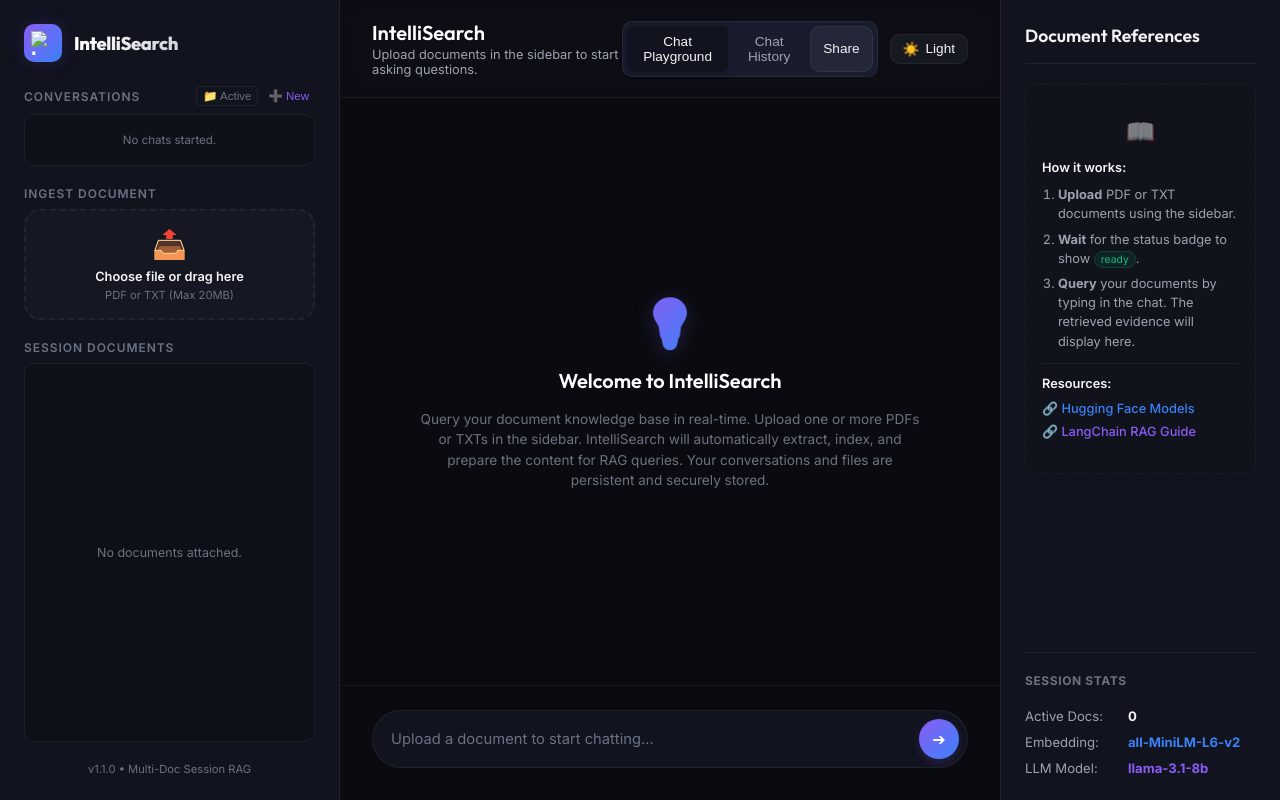
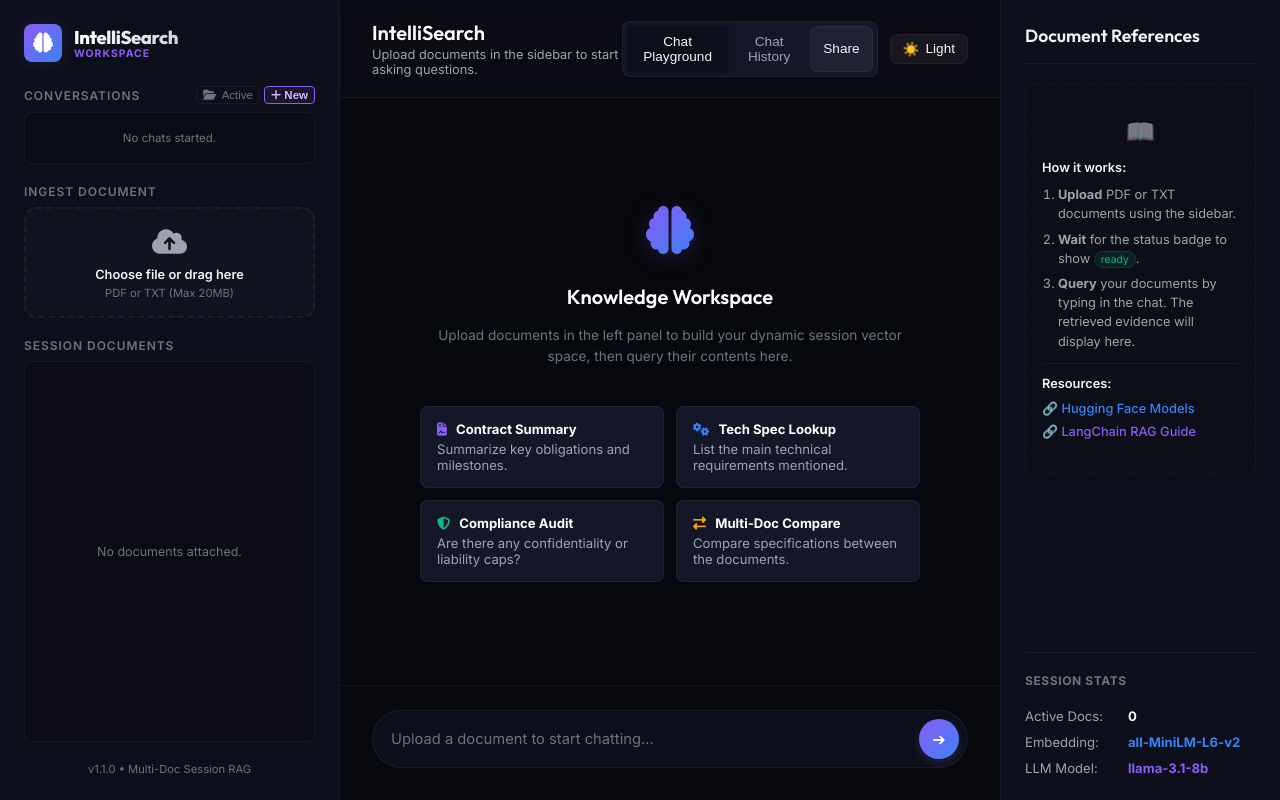
Before and after one commit to vermamanjesh159-netizen/rag-document-read, a plain HTML site: page app.html in a window 1280 px wide. Drawn offline with Linux system fonts and the light colour scheme; no server answers.

Commit message:
feat: upgrade RAG playground UI to be premium and product-oriented matching SaaS landing page

```diff
--- a/app.html
+++ b/app.html
@@ -3,31 +3,33 @@
 <head>
     <meta charset="UTF-8">
     <meta name="viewport" content="width=device-width, initial-scale=1.0">
-    <title>IntelliSearch</title>
+    <title>IntelliSearch — Workspace</title>
     <link rel="icon" type="image/png" href="/favicon.ico">
     <!-- Google Fonts -->
     <link rel="preconnect" href="https://fonts.googleapis.com">
     <link rel="preconnect" href="https://fonts.gstatic.com" crossorigin>
     <link href="https://fonts.googleapis.com/css2?family=Inter:wght@300;400;500;600;700&family=Outfit:wght@400;500;600;700;800&family=JetBrains+Mono:wght@400;500&display=swap" rel="stylesheet">
+    <!-- FontAwesome Icons -->
+    <link rel="stylesheet" href="https://cdnjs.cloudflare.com/ajax/libs/font-awesome/6.4.0/css/all.min.css">
     <style>
         :root {
-            --bg-primary: #0a0b10;
-            --bg-secondary: #11131e;
-            --bg-tertiary: #191c2d;
+            --bg-primary: #07080d;
+            --bg-secondary: #0d0f1a;
+            --bg-tertiary: #141727;
             --accent-purple: #8b5cf6;
-            --accent-purple-glow: rgba(139, 92, 246, 0.4);
+            --accent-purple-glow: rgba(139, 92, 246, 0.3);
             --accent-blue: #3b82f6;
-            --accent-blue-glow: rgba(59, 130, 246, 0.4);
+            --accent-blue-glow: rgba(59, 130, 246, 0.3);
             --accent-emerald: #10b981;
             --text-primary: #f3f4f6;
             --text-secondary: #9ca3af;
             --text-muted: #6b7280;
-            --border-color: rgba(255, 255, 255, 0.06);
-            --border-hover: rgba(255, 255, 255, 0.15);
-            --radius-lg: 16px;
-            --radius-md: 10px;
-            --radius-sm: 6px;
-            --shadow-glow: 0 0 20px rgba(139, 92, 246, 0.15);
+            --border-color: rgba(255, 255, 255, 0.05);
+            --border-hover: rgba(255, 255, 255, 0.12);
+            --radius-lg: 12px;
+            --radius-md: 8px;
+            --radius-sm: 4px;
+            --shadow-glow: 0 0 24px rgba(139, 92, 246, 0.15);
             --transition: all 0.25s cubic-bezier(0.4, 0, 0.2, 1);
         }
 
@@ -1450,10 +1452,11 @@
         <aside class="sidebar">
             <div class="logo-section">
                 <div class="logo-icon">
-                    <img src="/favicon.ico" alt="Logo" style="width: 24px; height: 24px; object-fit: contain;">
+                    <i class="fas fa-brain"></i>
                 </div>
                 <div class="logo-text">
                     <h1>IntelliSearch</h1>
+                    <span style="font-size: 0.65rem; color: var(--accent-purple); text-transform: uppercase; letter-spacing: 0.1em; font-weight: 700; display: block; margin-top: -2px;">Workspace</span>
                 </div>
             </div>
 
@@ -1463,9 +1466,11 @@
                     <span class="section-title" style="margin-bottom: 0;">Conversations</span>
                     <div style="display: flex; gap: 4px;">
                         <button id="btnToggleArchivedView" title="Toggle Active / Archived" style="background: none; border: 1px solid var(--border-color); color: var(--text-muted); cursor: pointer; font-size: 0.72rem; padding: 2px 6px; border-radius: 4px; transition: all 0.2s;">
-                            📁 Active
+                            <i class="fas fa-folder-open" style="margin-right: 3px;"></i> Active
                         </button>
-                        <button class="btn-new-session" id="btnNewSession" title="New Chat" style="font-size: 0.72rem; padding: 2px 6px;">➕ New</button>
+                        <button class="btn-new-session" id="btnNewSession" title="New Chat" style="font-size: 0.72rem; padding: 2px 6px; border: 1px solid var(--accent-purple); border-radius: 4px; background: rgba(139, 92, 246, 0.1); color: #d8b4fe; font-weight: 600;">
+                            <i class="fas fa-plus"></i> New
+                        </button>
                     </div>
                 </div>
                 <div id="sessionsList" style="overflow-y: auto; display: flex; flex-direction: column; gap: 6px; max-height: 160px; background: rgba(0,0,0,0.12); padding: 8px; border-radius: var(--radius-md); border: 1px solid var(--border-color);">
@@ -1478,7 +1483,7 @@
                 <span class="section-title">Ingest Document</span>
                 <div class="upload-card" id="dropzone">
                     <input type="file" id="fileInput" accept=".pdf,.txt">
-                    <div class="upload-icon">📤</div>
+                    <div class="upload-icon"><i class="fas fa-cloud-upload-alt"></i></div>
                     <div class="upload-title">Choose file or drag here</div>
                     <div class="upload-subtitle">PDF or TXT (Max 20MB)</div>
                     <div class="progress-bar-container" id="progressContainer">
@@ -1532,9 +1537,28 @@
                 <div class="pane active" id="chatPane">
                     <div class="chat-history" id="chatHistory">
                         <div class="empty-chat" id="emptyChat">
-                            <div class="empty-chat-icon">💡</div>
-                            <h3>Welcome to IntelliSearch</h3>
-                            <p>Query your document knowledge base in real-time. Upload one or more PDFs or TXTs in the sidebar. IntelliSearch will automatically extract, index, and prepare the content for RAG queries. Your conversations and files are persistent and securely stored.</p>
+                            <div class="empty-chat-icon" style="animation: pulse-glow 2s infinite ease-in-out; margin-bottom: 8px;"><i class="fas fa-brain"></i></div>
+                            <h3>Knowledge Workspace</h3>
+                            <p style="margin-bottom: 24px;">Upload documents in the left panel to build your dynamic session vector space, then query their contents here.</p>
+
+                            <div class="prompt-suggestions-grid" style="display: grid; grid-template-columns: repeat(2, 1fr); gap: 12px; width: 100%; max-width: 500px; text-align: left;">
+                                <div class="suggestion-card" onclick="useSuggestedPrompt('Summarize key obligations and milestones in this document.')" style="background-color: var(--bg-tertiary); border: 1px solid var(--border-color); padding: 14px 16px; border-radius: var(--radius-md); cursor: pointer; transition: var(--transition); font-size: 0.82rem; color: var(--text-secondary);">
+                                    <strong style="color: white; display: block; margin-bottom: 4px;"><i class="fas fa-file-contract" style="color: var(--accent-purple); margin-right: 6px;"></i> Contract Summary</strong>
+                                    Summarize key obligations and milestones.
+                                </div>
+                                <div class="suggestion-card" onclick="useSuggestedPrompt('List the main technical requirements mentioned.')" style="background-color: var(--bg-tertiary); border: 1px solid var(--border-color); padding: 14px 16px; border-radius: var(--radius-md); cursor: pointer; transition: var(--transition); font-size: 0.82rem; color: var(--text-secondary);">
+                                    <strong style="color: white; display: block; margin-bottom: 4px;"><i class="fas fa-cogs" style="color: var(--accent-blue); margin-right: 6px;"></i> Tech Spec Lookup</strong>
+                                    List the main technical requirements mentioned.
+                                </div>
+                                <div class="suggestion-card" onclick="useSuggestedPrompt('Are there any confidentiality or liability caps?')" style="background-color: var(--bg-tertiary); border: 1px solid var(--border-color); padding: 14px 16px; border-radius: var(--radius-md); cursor: pointer; transition: var(--transition); font-size: 0.82rem; color: var(--text-secondary);">
+                                    <strong style="color: white; display: block; margin-bottom: 4px;"><i class="fas fa-shield-alt" style="color: var(--accent-emerald); margin-right: 6px;"></i> Compliance Audit</strong>
+                                    Are there any confidentiality or liability caps?
+                                </div>
+                                <div class="suggestion-card" onclick="useSuggestedPrompt('Compare specifications between the uploaded documents.')" style="background-color: var(--bg-tertiary); border: 1px solid var(--border-color); padding: 14px 16px; border-radius: var(--radius-md); cursor: pointer; transition: var(--transition); font-size: 0.82rem; color: var(--text-secondary);">
+                                    <strong style="color: white; display: block; margin-bottom: 4px;"><i class="fas fa-exchange-alt" style="color: #f59e0b; margin-right: 6px;"></i> Multi-Doc Compare</strong>
+                                    Compare specifications between the documents.
+                                </div>
+                            </div>
                         </div>
                     </div>
 
@@ -1722,6 +1746,16 @@
         let pollingInterval = null;
         let showArchivedChats = false;
 
+        // Suggested prompt action handler
+        function useSuggestedPrompt(text) {
+            if (chatInput.disabled) {
+                showToast("Please upload a document first to start chatting.", "warning");
+                return;
+            }
+            chatInput.value = text;
+            chatInput.focus();
+        }
+
         // Tab Switching
         const tabs = document.querySelectorAll('.tab');
         const panes = document.querySelectorAll('.pane');
```
